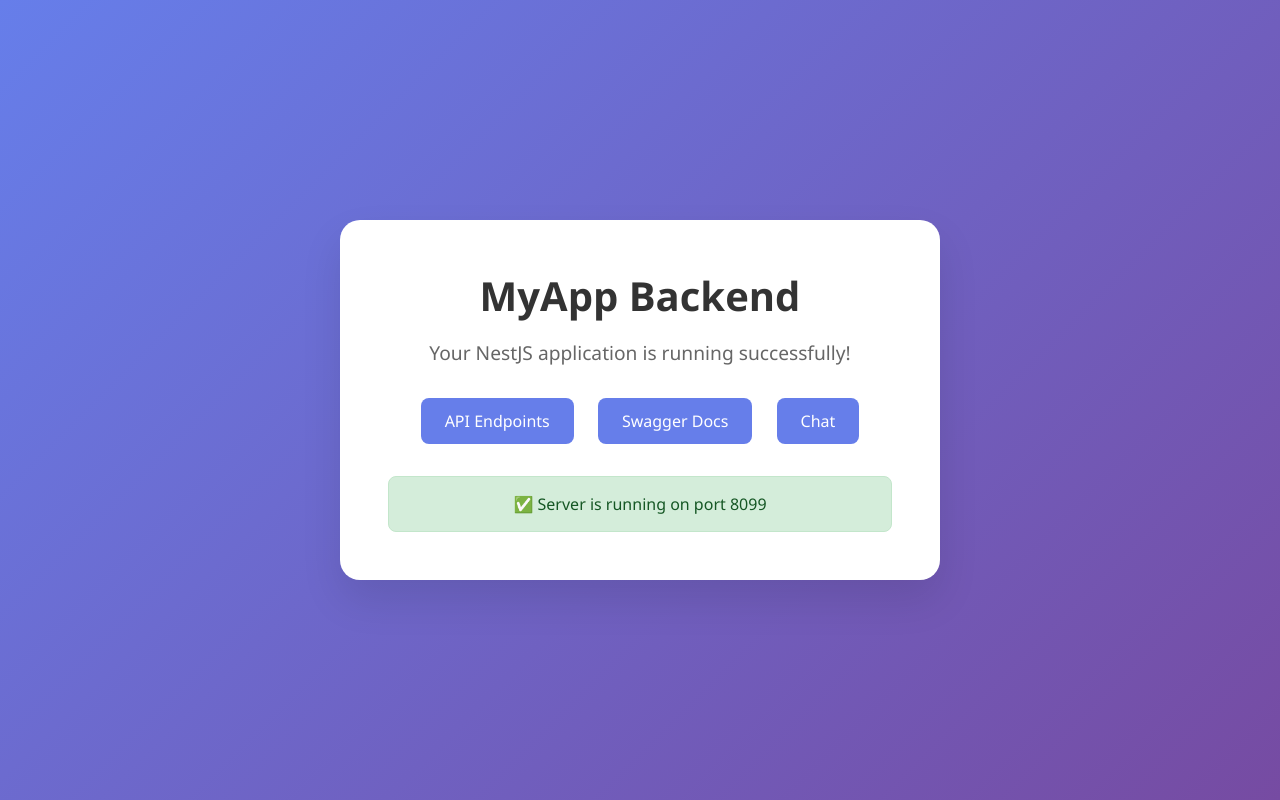
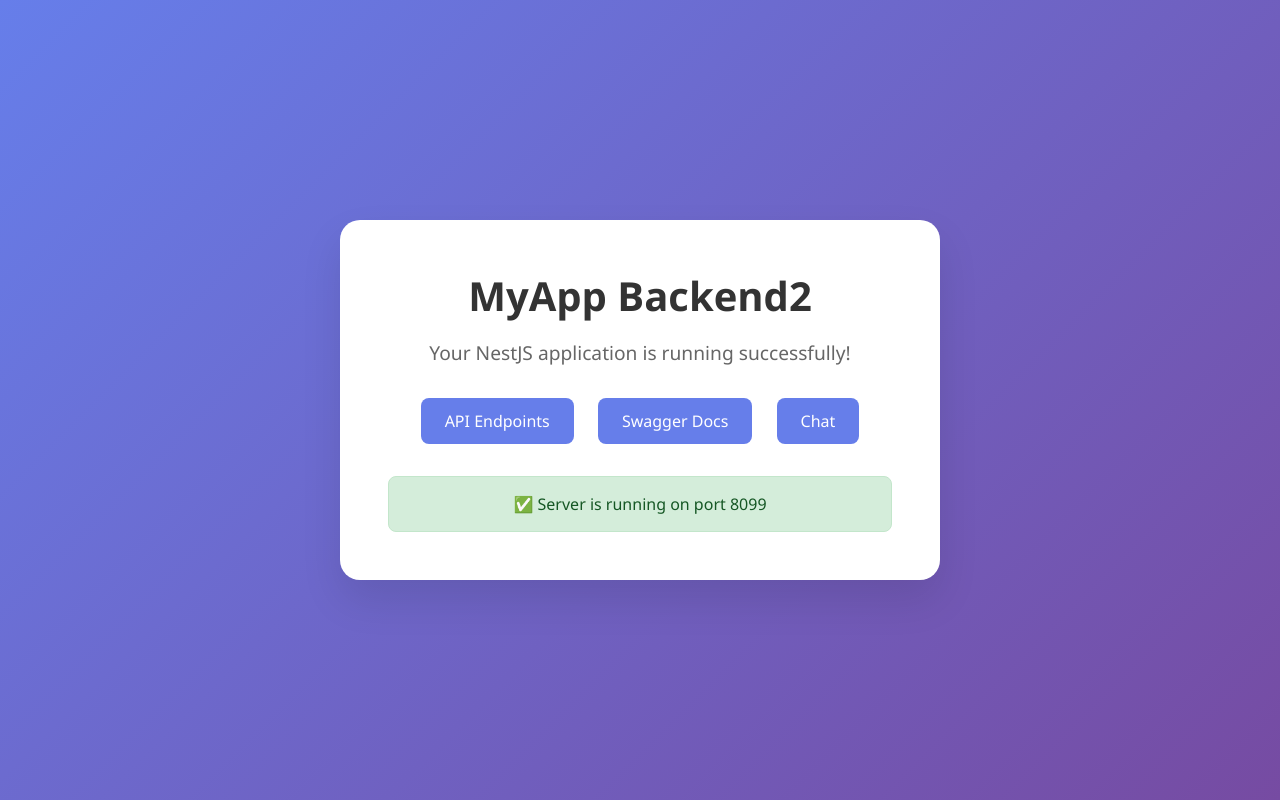
Before and after one commit to vukiman1/myapp-backend, a website: page client/index.html in a window 1280 px wide. Drawn offline with Linux system fonts and the light colour scheme.

Commit message:
fix: update application title in index.html

```diff
--- a/client/index.html
+++ b/client/index.html
@@ -111,7 +111,7 @@
   </head>
   <body>
     <div class="container">
-      <h1>MyApp Backend</h1>
+      <h1>MyApp Backend2</h1>
       <p class="subtitle">Your NestJS application is running successfully!</p>
       <div class="links">
         <a href="/api/v1" class="btn">API Endpoints</a>
```
